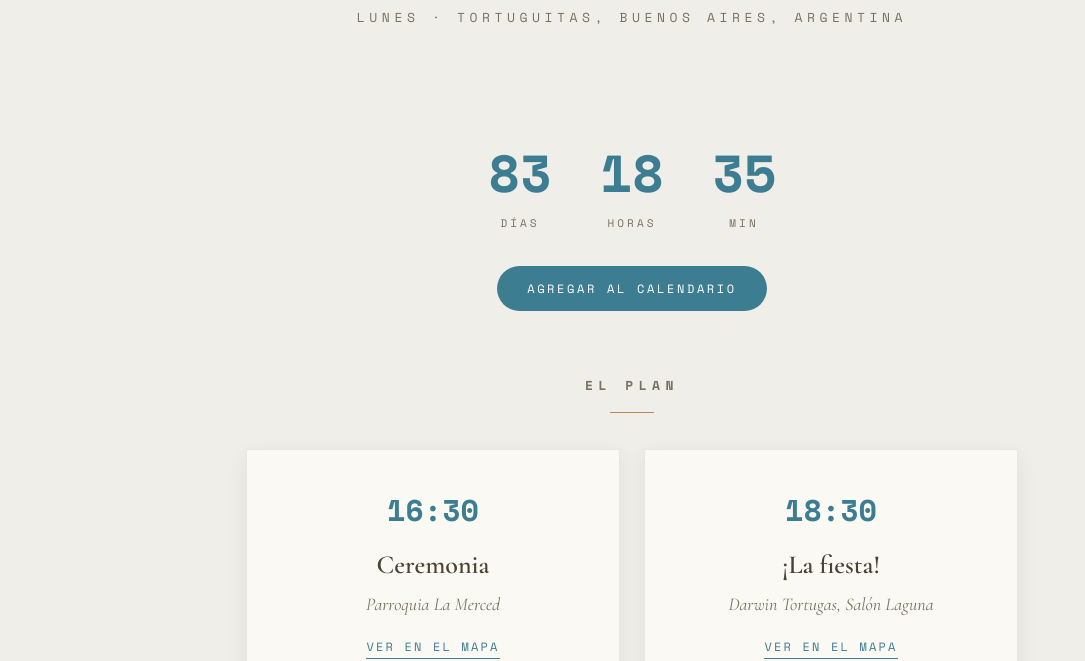
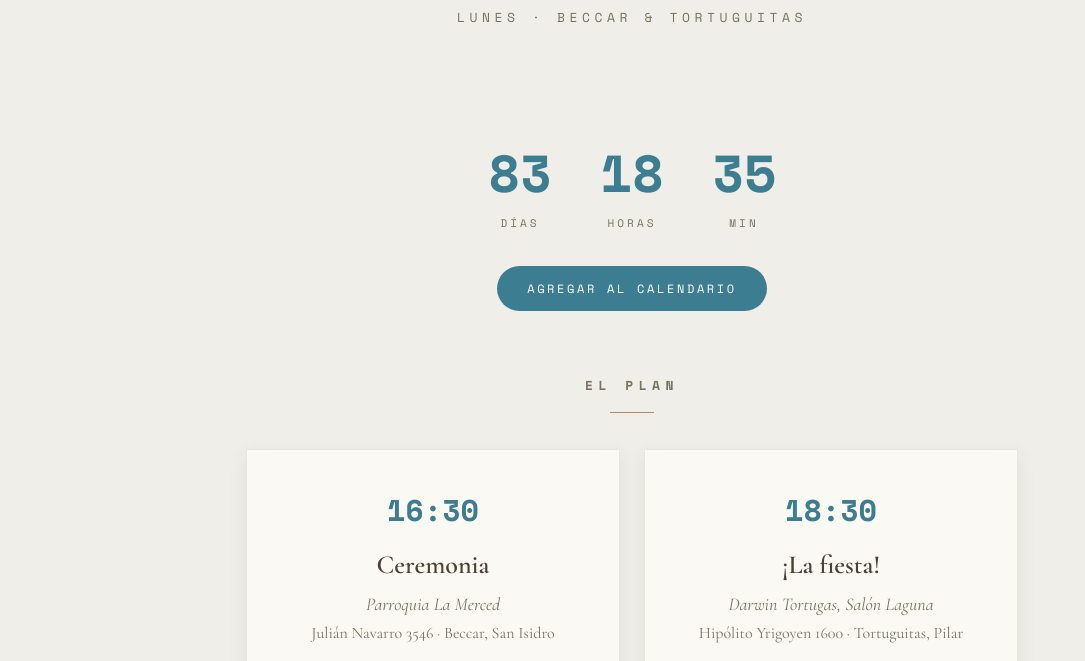
Before and after one commit to agustin-dur/gordoycande, a plain HTML site: page index.html in a window 1280 px wide. Shown: the part 749-1410 px from the top of the page, without its empty margins (8-1093 px from the left). Drawn offline with nearby package versions, Linux system fonts and the light colour scheme.

Commit message:
Lugares: Beccar (San Isidro) y Tortuguitas (Pilar) en el hero, las tarjetas y el calendario
Co-Authored-By: Claude Opus 5.5 <noreply@anthropic.com>
Claude-Session: https://claude.ai/code/session_01WwwJWB12zEvMG3mowUnxyE

```diff
--- a/index.html
+++ b/index.html
@@ -105,6 +105,8 @@
     letter-spacing:.12em;margin-top:44px;font-weight:700;
   }
   .subline{font-family:'Space Mono',monospace;font-size:13px;letter-spacing:.35em;color:var(--ink-soft);text-transform:uppercase;margin-top:10px}
+  .subline .lugar{white-space:nowrap}
+  @media(max-width:600px){.subline .sep{display:none}.subline .lugar{display:block;margin-top:4px}}
 
   /* ---------- COUNTDOWN ---------- */
   .countdown{display:flex;justify-content:center;gap:clamp(14px,4vw,36px);margin:56px 0 8px;flex-wrap:wrap}
@@ -137,6 +139,7 @@
   .evt .hour{font-family:'Space Mono',monospace;font-size:30px;font-weight:700;color:var(--sea-deep)}
   .evt h3{font-size:26px;font-weight:600;margin:10px 0 4px}
   .evt p{font-size:18px;color:var(--ink-soft);font-style:italic}
+  .evt p.donde{font-size:16px;font-style:normal;margin-top:2px;text-wrap:balance}
   .evt a.map{
     display:inline-block;margin-top:18px;font-family:'Space Mono',monospace;font-size:12px;
     letter-spacing:.18em;text-transform:uppercase;color:var(--sea-deep);
@@ -286,7 +289,7 @@
     </div>
 
     <div class="bigdate" data-i18n="hero.fecha">08.02.2027</div>
-    <div class="subline" data-i18n="hero.subline">Lunes · Tortuguitas, Buenos Aires, Argentina</div>
+    <div class="subline" data-i18n-html="hero.subline">Lunes<span class="sep"> · </span><span class="lugar">Beccar &amp; Tortuguitas</span></div>
   </header>
 
   <!-- COUNTDOWN -->
@@ -296,7 +299,7 @@
     <div class="cd-box"><div class="cd-num" id="cd-m">–</div><div class="cd-label" data-i18n="cd.min">min</div></div>
   </div>
   <div class="cal-wrap reveal reveal-d1">
-    <a class="cal-btn" target="_blank" rel="noopener" href="https://calendar.google.com/calendar/render?action=TEMPLATE&amp;text=Casamiento%20Agust%C3%ADn%20%26%20Cande&amp;dates=20270208T163000/20270209T030000&amp;ctz=America/Argentina/Buenos_Aires&amp;location=Parroquia%20La%20Merced%2C%20Juli%C3%A1n%20Navarro%203546%2C%20Beccar&amp;details=16%3A30%20Ceremonia%20en%20Parroquia%20La%20Merced%2C%20Beccar%20%C2%B7%2018%3A30%20%C2%A1La%20fiesta%21%20en%20Darwin%20Tortugas%2C%20Sal%C3%B3n%20Laguna.%20M%C3%A1s%20info%3A%20https%3A%2F%2Fgordoycande.vercel.app" data-i18n="cal.texto" data-i18n-href="cal.href">Agregar al calendario</a>
+    <a class="cal-btn" target="_blank" rel="noopener" href="https://calendar.google.com/calendar/render?action=TEMPLATE&amp;text=Casamiento%20Agust%C3%ADn%20%26%20Cande&amp;dates=20270208T163000/20270209T030000&amp;ctz=America/Argentina/Buenos_Aires&amp;location=Parroquia%20La%20Merced%2C%20Juli%C3%A1n%20Navarro%203546%2C%20Beccar&amp;details=16%3A30%20Ceremonia%20en%20Parroquia%20La%20Merced%2C%20Beccar%20%C2%B7%2018%3A30%20%C2%A1La%20fiesta%21%20en%20Darwin%20Tortugas%2C%20Sal%C3%B3n%20Laguna%20%28Tortuguitas%2C%20Pilar%29.%20M%C3%A1s%20info%3A%20https%3A%2F%2Fgordoycande.vercel.app" data-i18n="cal.texto" data-i18n-href="cal.href">Agregar al calendario</a>
   </div>
 
   <!-- AGENDA -->
@@ -307,12 +310,14 @@
         <div class="hour">16:30</div>
         <h3 data-i18n="agenda.ceremonia">Ceremonia</h3>
         <p>Parroquia La Merced</p>
+        <p class="donde">Julián Navarro 3546 · Beccar, San Isidro</p>
         <a class="map" href="https://maps.app.goo.gl/X8nScUX4vqFuPhqm7" target="_blank" rel="noopener" data-i18n="agenda.mapa">Ver en el mapa</a>
       </div>
       <div class="evt reveal reveal-d1">
         <div class="hour">18:30</div>
         <h3 data-i18n="agenda.fiesta">¡La fiesta!</h3>
         <p>Darwin Tortugas, Salón Laguna</p>
+        <p class="donde">Hipólito Yrigoyen 1600 · Tortuguitas, Pilar</p>
         <a class="map" href="https://maps.app.goo.gl/5XHFKE7N8nT1Mh257" target="_blank" rel="noopener" data-i18n="agenda.mapa">Ver en el mapa</a>
       </div>
     </div>
@@ -449,14 +454,14 @@
     'meta.desc':       '02.08.2027 \u00b7 Parroquia La Merced \u00b7 Darwin Tortugas, Salón Laguna. RSVP here.',
 
     'hero.kicker':     "We're getting married!",
-    'hero.subline':    'Monday \u00b7 Tortuguitas, Buenos Aires, Argentina',
+    'hero.subline':    'Monday<span class="sep"> \u00b7 </span><span class="lugar">Beccar &amp; Tortuguitas</span>',
     'hero.fecha':      '02.08.2027',   // en ingl\u00e9s la fecha va mes.d\u00eda.a\u00f1o
 
     'cd.dias':         'days',
     'cd.horas':        'hours',
     'cd.min':          'min',
     'cal.texto':       'Add to calendar',
-    'cal.href':        'https://calendar.google.com/calendar/render?action=TEMPLATE&text=Agust%C3%ADn%20%26%20Cande%27s%20Wedding&dates=20270208T163000/20270209T030000&ctz=America/Argentina/Buenos_Aires&location=Parroquia%20La%20Merced%2C%20Juli%C3%A1n%20Navarro%203546%2C%20Beccar&details=16%3A30%20Ceremony%20at%20Parroquia%20La%20Merced%2C%20Beccar%20%C2%B7%2018%3A30%20The%20party%21%20at%20Darwin%20Tortugas%2C%20Sal%C3%B3n%20Laguna.%20More%20info%3A%20https%3A%2F%2Fgordoycande.vercel.app%2F%3Flang%3Den',
+    'cal.href':        'https://calendar.google.com/calendar/render?action=TEMPLATE&text=Agust%C3%ADn%20%26%20Cande%27s%20Wedding&dates=20270208T163000/20270209T030000&ctz=America/Argentina/Buenos_Aires&location=Parroquia%20La%20Merced%2C%20Juli%C3%A1n%20Navarro%203546%2C%20Beccar&details=16%3A30%20Ceremony%20at%20Parroquia%20La%20Merced%2C%20Beccar%20%C2%B7%2018%3A30%20The%20party%21%20at%20Darwin%20Tortugas%2C%20Sal%C3%B3n%20Laguna%20%28Tortuguitas%2C%20Pilar%29.%20More%20info%3A%20https%3A%2F%2Fgordoycande.vercel.app%2F%3Flang%3Den',
 
     'agenda.titulo':   'The plan',
     'agenda.ceremonia':'Ceremony',
```
